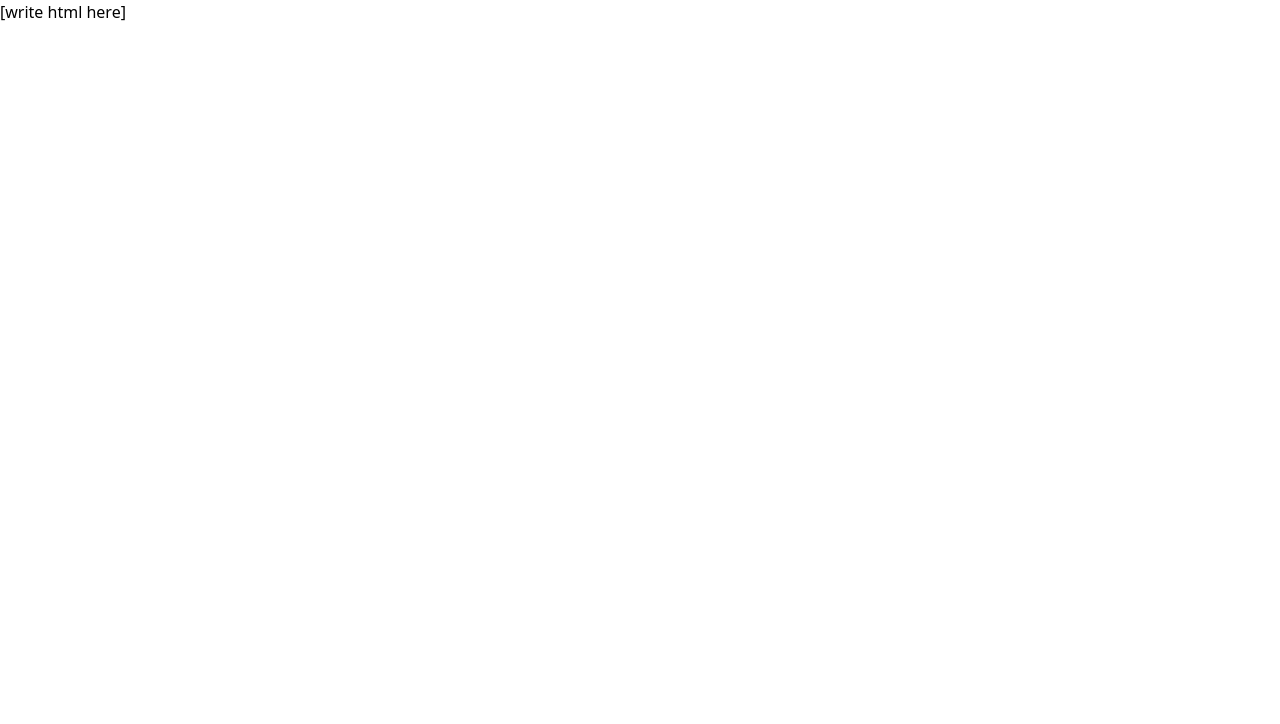
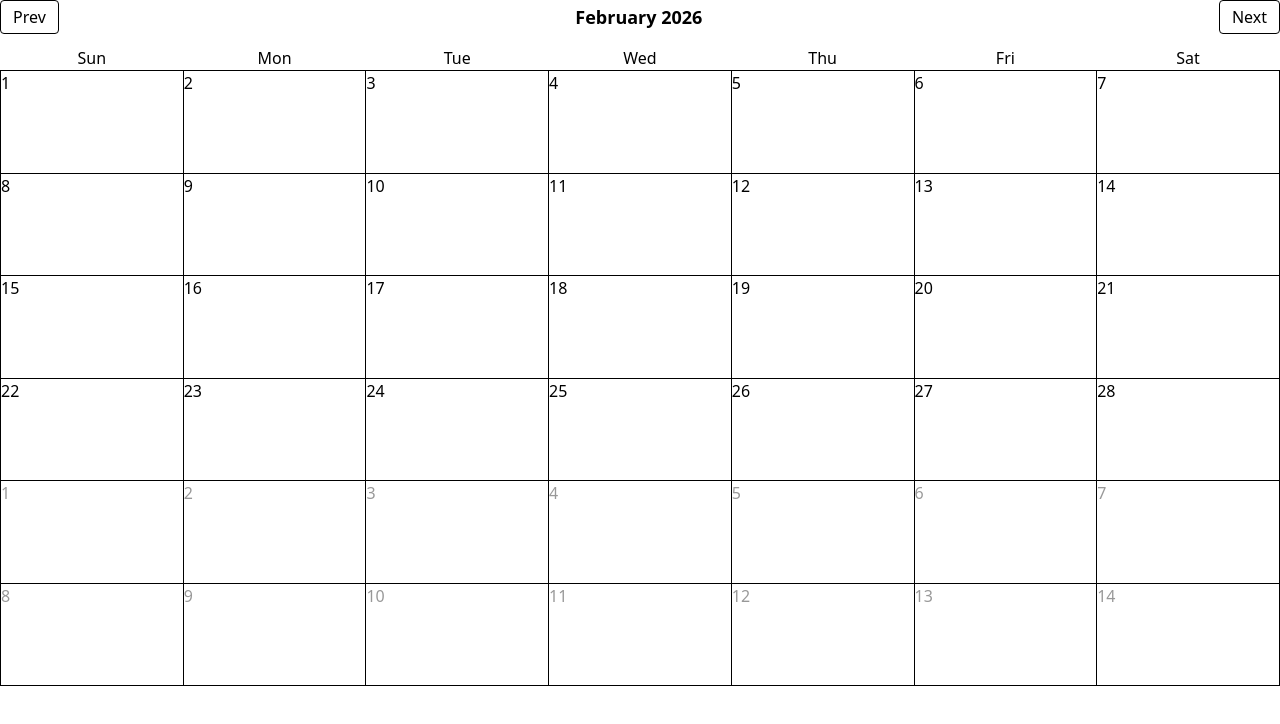
Before and after one commit to woopxwoop/Morgridge-Centralized-Event-Dashboard-Fork, a SvelteKit app in the folder frontend/: page / in a window 1280 px wide. Shown: the top 724 px of the page. Built offline with nearby package versions, Linux system fonts and the light colour scheme.

Commit message:
basic calendar functionality. routes to day corresponding to date.

```diff
--- /dev/null
+++ b/frontend/src/lib/components/Calendar.svelte
@@ -0,0 +1,78 @@
+<script lang="ts">
+	import CalendarDayBlock from '$lib/components/CalendarDayBlock.svelte';
+	const today = new Date();
+	let displayedYear = $state(today.getFullYear());
+	let displayedMonth = $state(today.getMonth());
+
+	const firstDayOfMonth = $derived(new Date(displayedYear, displayedMonth, 1));
+	const firstDayOfWeek = $derived(firstDayOfMonth.getDay());
+	const firstVisibleDate = $derived(new Date(displayedYear, displayedMonth, 1 - firstDayOfWeek));
+
+	const monthLabel = $derived(
+		new Intl.DateTimeFormat('en-US', { month: 'long', year: 'numeric' }).format(
+			new Date(displayedYear, displayedMonth, 1)
+		)
+	);
+
+	const days: string[] = ['Sun', 'Mon', 'Tue', 'Wed', 'Thu', 'Fri', 'Sat'];
+
+	const calendarDays = $derived(
+		Array.from({ length: 42 }, (_, index) => {
+			const date = new Date(firstVisibleDate);
+			date.setDate(firstVisibleDate.getDate() + index);
+
+			return {
+				date,
+				dayNumber: date.getDate(),
+				isCurrentMonth: date.getMonth() === displayedMonth
+			};
+		})
+	);
+
+	const weeks = $derived(
+		Array.from({ length: 6 }, (_, weekIndex) =>
+			calendarDays.slice(weekIndex * 7, (weekIndex + 1) * 7)
+		)
+	);
+
+	function shiftMonth(delta: number) {
+		const nextMonthDate = new Date(displayedYear, displayedMonth + delta, 1);
+		displayedYear = nextMonthDate.getFullYear();
+		displayedMonth = nextMonthDate.getMonth();
+	}
+</script>
+
+<div class="h-full">
+	<div class="mb-3 flex items-center justify-between">
+		<button type="button" class="rounded border px-3 py-1" onclick={() => shiftMonth(-1)}
+			>Prev</button
+		>
+		<h2 class="text-lg font-semibold">{monthLabel}</h2>
+		<button type="button" class="rounded border px-3 py-1" onclick={() => shiftMonth(1)}
+			>Next</button
+		>
+	</div>
+
+	<table class="h-[80%] w-full table-fixed border-collapse">
+		<thead class="text-center">
+			<tr>
+				{#each days as day}
+					<th class="p font-medium">{day}</th>
+				{/each}
+			</tr>
+		</thead>
+		<tbody class="h-full grid-rows-6">
+			{#each weeks as week}
+				<tr class="row-span-1">
+					{#each week as day}
+						<td class="p border align-top">
+							<div class={day.isCurrentMonth ? '' : 'opacity-40'}>
+								<CalendarDayBlock date={day.date} dayNumber={day.dayNumber} />
+							</div>
+						</td>
+					{/each}
+				</tr>
+			{/each}
+		</tbody>
+	</table>
+</div>
--- /dev/null
+++ b/frontend/src/lib/components/CalendarDayBlock.svelte
@@ -0,0 +1,17 @@
+<script lang="ts">
+	let { dayNumber, date }: { dayNumber: number; date: Date } = $props();
+
+	function toLocalIsoDate(value: Date): string {
+		const year = value.getFullYear();
+		// month is 0 indexed, but humans use 1-12
+		const month = String(value.getMonth() + 1).padStart(2, '0');
+		const day = String(value.getDate()).padStart(2, '0');
+		return `${year}-${month}-${day}`;
+	}
+
+	const dateParam = $derived(toLocalIsoDate(date));
+</script>
+
+<div>
+	<a href={`/day?date=${dateParam}`}> {dayNumber} </a>
+</div>
--- a/frontend/src/routes/+page.svelte
+++ b/frontend/src/routes/+page.svelte
@@ -1,3 +1,7 @@
+<script lang="ts">
+	import Calendar from '$lib/components/Calendar.svelte';
+</script>
+
 <!-- This is the home page (Calendar View) -->
 
-<h1>[write html here]</h1>
+<main class="h-lvh w-full"><Calendar></Calendar></main>
--- a/frontend/src/routes/day/+page.svelte
+++ b/frontend/src/routes/day/+page.svelte
@@ -1,3 +1,11 @@
-<!-- This is the page for a specific day -->
+<script lang="ts">
+	let { data }: { data: { selectedDate: string | null } } = $props();
+</script>
 
-<h1>[write html here]</h1>
+<h1 class="text-2xl font-semibold">Day Details</h1>
+
+{#if data.selectedDate}
+	<p>Showing events for: {data.selectedDate}</p>
+{:else}
+	<p>No date selected. Go back to calendar and choose a day.</p>
+{/if}
--- /dev/null
+++ b/frontend/src/routes/day/+page.ts
@@ -0,0 +1,32 @@
+import type { PageLoad } from './$types';
+import { redirect } from '@sveltejs/kit';
+
+function isValidIsoDate(value: string): boolean {
+	if (!/^\d{4}-\d{2}-\d{2}$/.test(value)) {
+		return false;
+	}
+
+	const [yearText, monthText, dayText] = value.split('-');
+	const year = Number(yearText);
+	const month = Number(monthText);
+	const day = Number(dayText);
+
+	// makes sure day is within month and because month is 0 indexed, subtract 1
+	const parsedDate = new Date(year, month - 1, day);
+
+	return (
+		parsedDate.getFullYear() === year &&
+		parsedDate.getMonth() === month - 1 &&
+		parsedDate.getDate() === day
+	);
+}
+
+export const load: PageLoad = ({ url }) => {
+	const selectedDate = url.searchParams.get('date') ?? null;
+
+	if (selectedDate && !isValidIsoDate(selectedDate)) {
+		throw redirect(302, '/');
+	}
+
+	return { selectedDate };
+};
```
